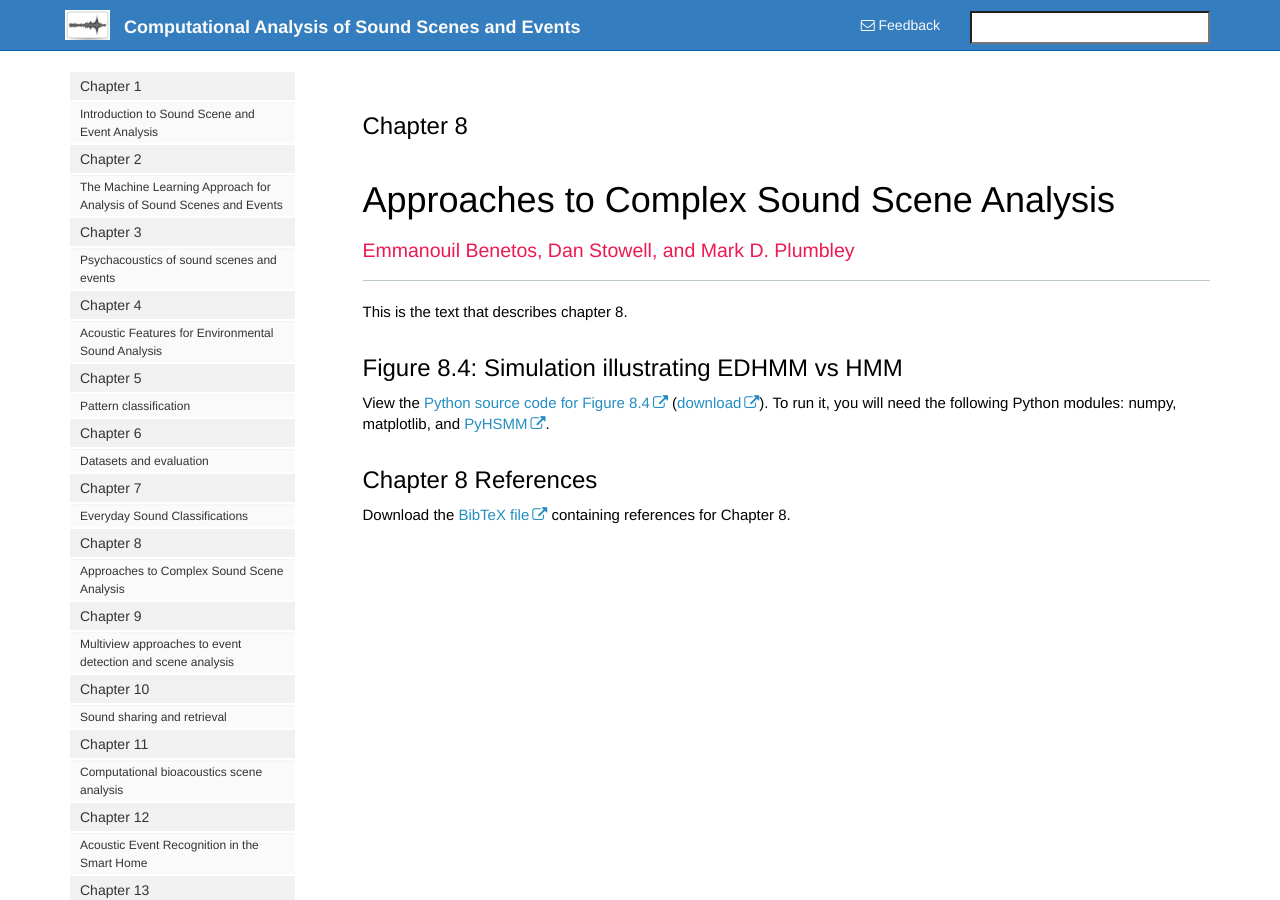
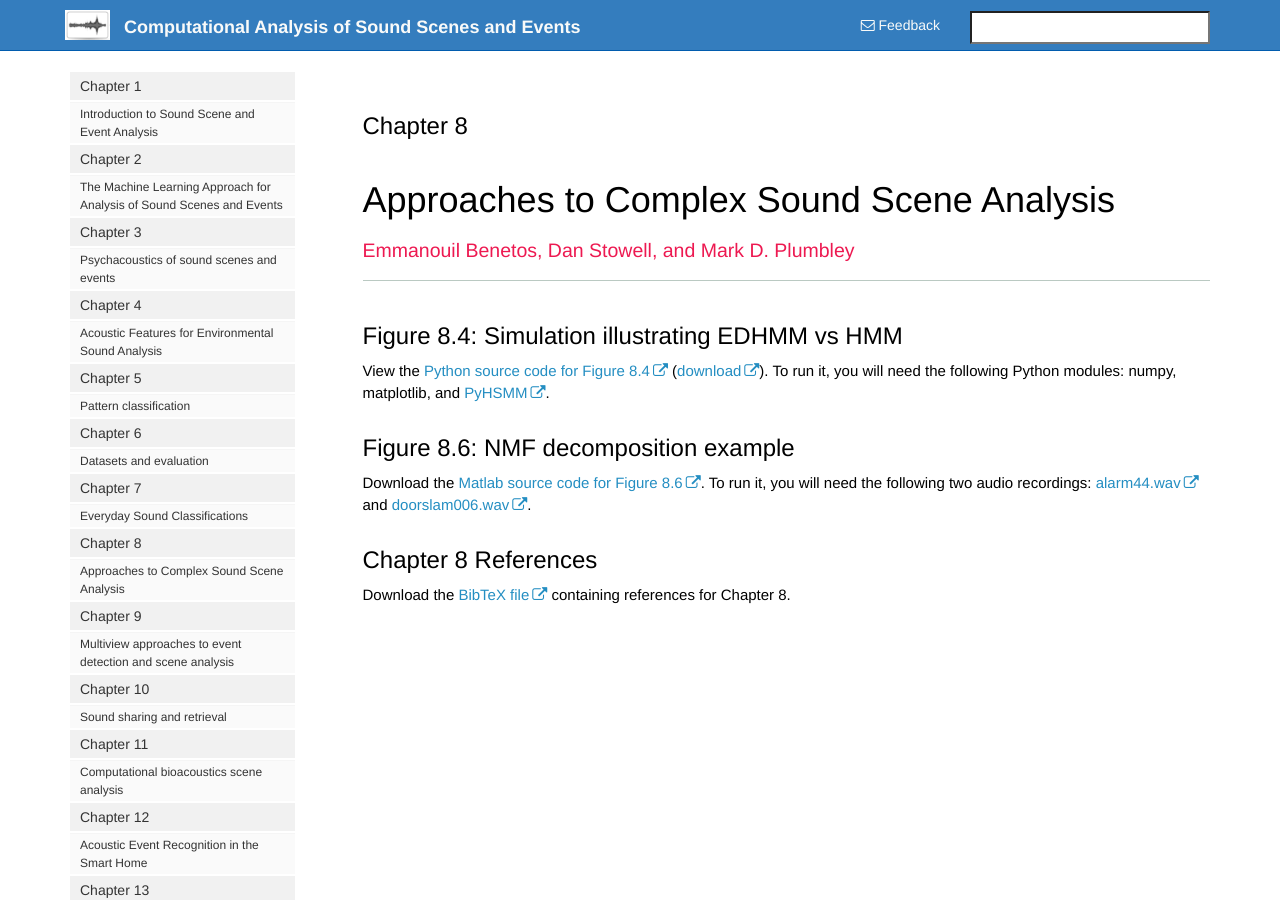
Before and after one commit to cassebook/cassebook.github.io, a Jekyll site: the page built from _docs/ch08/index.md, in a window 1280 px wide. Built offline with Jekyll 4.4.1, drawn with Linux system fonts in a browser that asks for light colours; nearby versions of some CDN libraries; comment, search, counter and statistics services are not loaded.

Commit message:
Updated description for ch8

```diff
--- a/_docs/ch08/index.md
+++ b/_docs/ch08/index.md
@@ -4,8 +4,6 @@ authors: Emmanouil Benetos, Dan Stowell, and Mark D. Plumbley
 category: Chapter  8
 order: 1
 ---
-
-This is the text that describes chapter 8.
 
 
 
@@ -15,6 +13,12 @@ View the [Python source code for Figure 8.4]({{ site.url }}/code/ch08/fig8_4_edh
 ([download]({{ site.url }}/code/ch08/fig8_4_edhmm_example.py)). To run it, you will need the following Python modules: numpy, matplotlib, and [PyHSMM](https://github.com/mattjj/pyhsmm).
 
 
+## Figure 8.6: NMF decomposition example
+
+Download the [Matlab source code for Figure 8.6]({{ site.url }}/code/ch08/fig8_6_nmf_example.m).
+To run it, you will need the following two audio recordings: [alarm44.wav]({{ site.url }}/code/ch08/alarm44.wav) and [doorslam006.wav]({{ site.url }}/code/ch08/doorslam006.wav).
+
+
 ## Chapter 8 References
 
 Download the [BibTeX file]({{ site.url }}/_docs/ch08/chap08.bib) containing references for Chapter 8.
```
